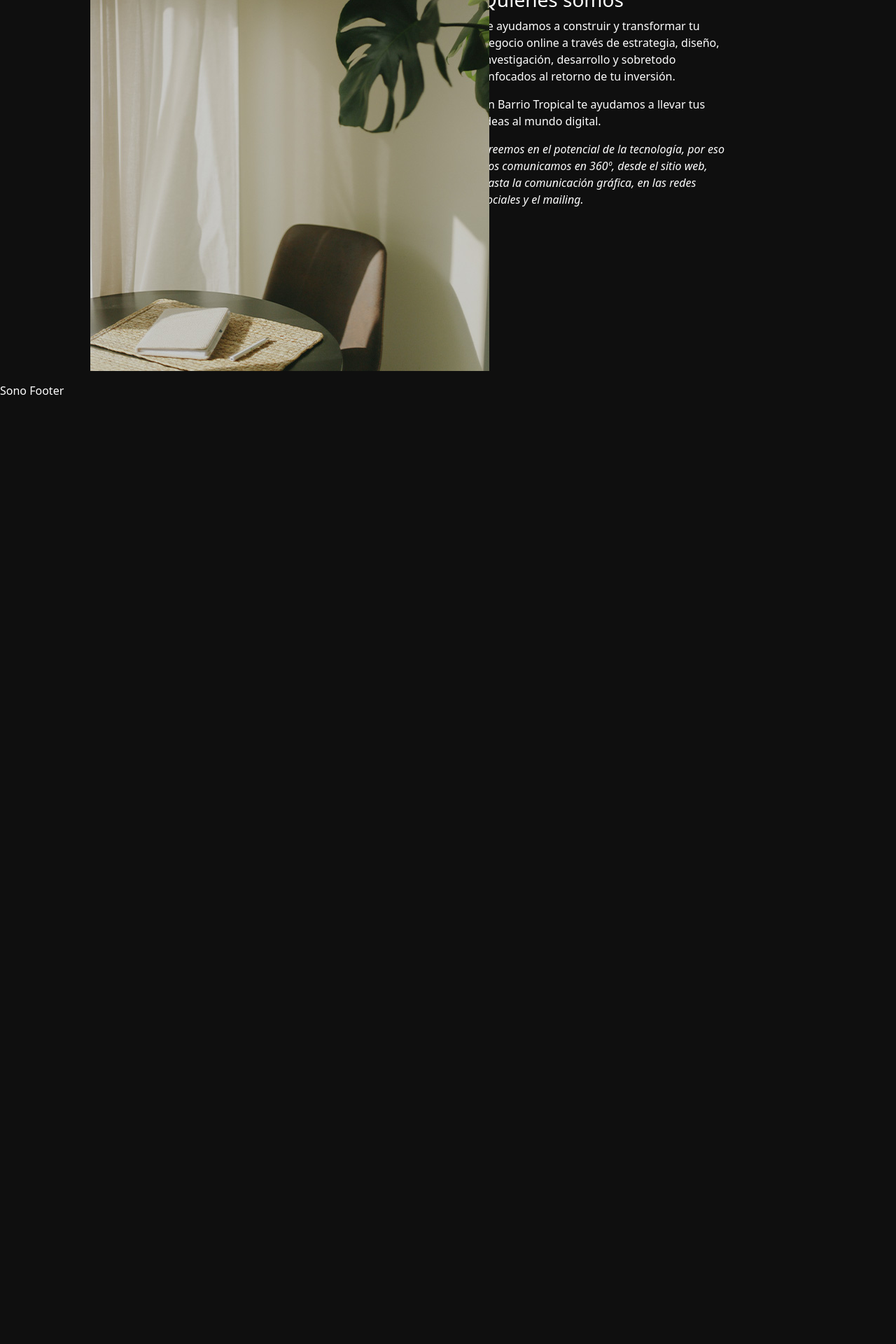
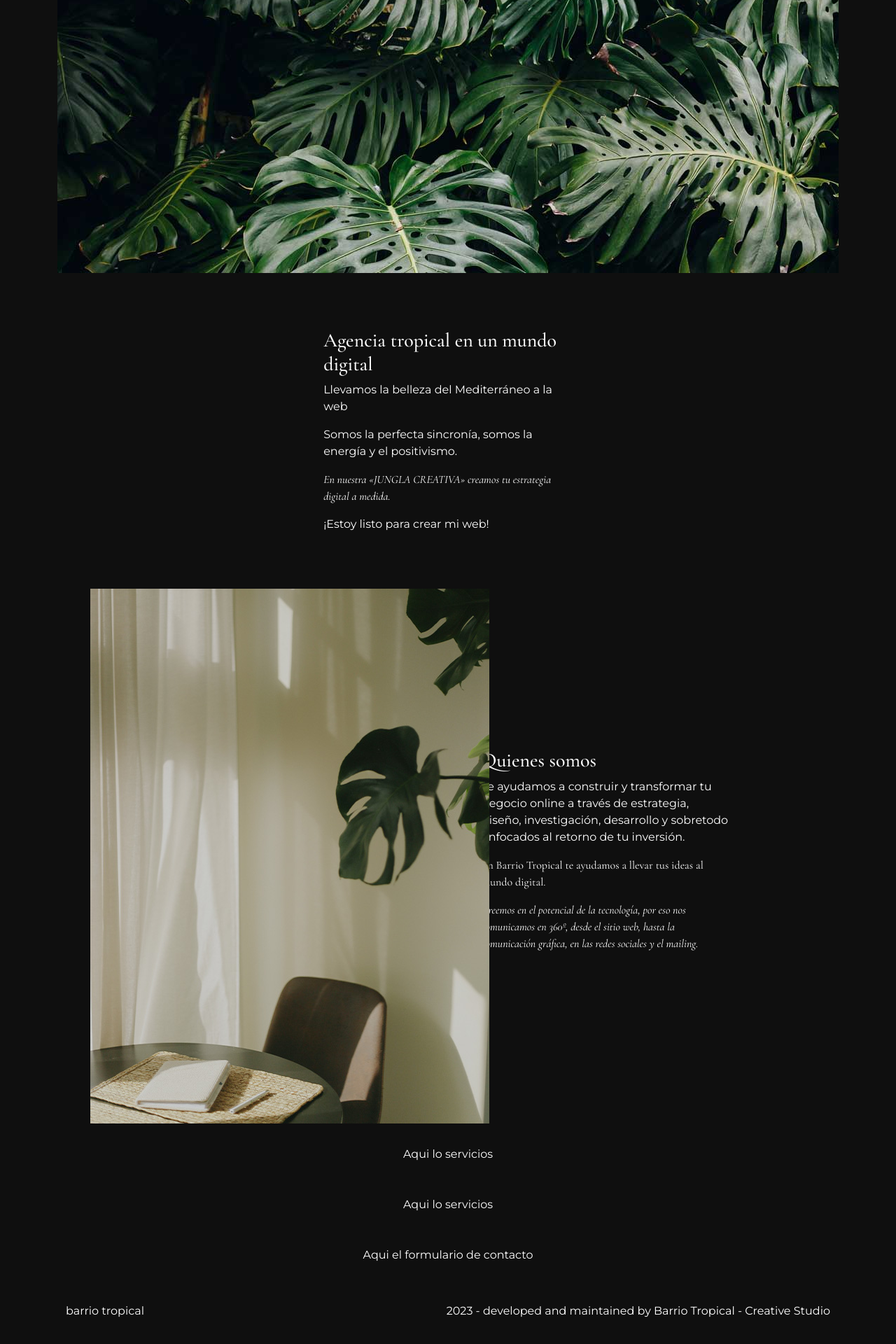
Before and after one commit to BarrioTropical/laravel-vue-router, a Vue app: page / in a window 1280 px wide. Shown: the part 306-2226 px from the top of the page at 70% size. Before the commit the page ends 876 px from the top, so only its background shows below. Built offline with nearby package versions, Linux system fonts and the light colour scheme.

Commit message:
footer + struttura
Signed-off-by: “BarrioTropical” <“barrio>

```diff
--- a/src/assets/styles/main.scss
+++ b/src/assets/styles/main.scss
@@ -12,20 +12,43 @@ $main-font: 'Montserrat', sans-serif;
 //@import 'fortawesome/fontawesome-free/scss/fontawesome.scss';
 //@import 'fortawesome/fontawesome-free/scss/solid.scss';
 
+//Bootstrap & Google Font
 @import 'bootstrap/scss/bootstrap';
+@import url('https://fonts.googleapis.com/css2?family=Montserrat:ital,wght@0,100;0,200;0,300;0,400;0,500;0,600;0,700;0,800;0,900;1,100;1,200;1,300;1,400;1,500;1,600;1,700;1,800;1,900&display=swap');
+@import url('https://fonts.googleapis.com/css2?family=Cormorant+Garamond:ital,wght@0,300;0,400;0,500;0,600;0,700;1,300;1,400;1,500;1,600;1,700&display=swap');
 
+body{
+    background-color: $bg-color;
+    color: $text-color;
+    font-family: 'Montserrat', sans-serif;
+}
+
+a{
+    color: $text-color;
+    text-decoration: none;
+
+    &:hover{
+        color: $light-grey;
+    }
+}
+
+//Text
+.cormorant{
+    font-family: 'Cormorant Garamond', serif;
+}
+
+//Header
 .route-link-active, .active{
     color: #162E25 !important;
 }
 
-body{
-    background-color: $bg-color;
-    color: $text-color;
+//Contact Section
+.bt-contact{
+    background-color: transparent;
+    border: $text-color;
+    border-radius: 20px;
+
 }
-
-
-
-
 
 //Project Section
 .card{
--- a/src/components/ContactForm.vue
+++ b/src/components/ContactForm.vue
@@ -2,9 +2,9 @@
     <section class="contact_me py-5">
         <div class="inner-wrapper">
             <div class="container-fluid text-center">
-                <h2 class="text-uppercase">Contacta con nosotros</h2>
+                <h2 class="p-3 cormorant">Contacta con nosotros</h2>
                 <div class="row">
-                    <form class="col-12 text-start" @submit.prevent="sendForm()">
+                    <form class="col-12 text-start bt-contact" @submit.prevent="sendForm()">
                         <div class="mb-3">
                             <input class="border-0 border-bottom form-control"
                                 type="text" name="name" id="name" placeholder="nombre y apellidos" v-model="name" :class="{'is-invalid': errors.name}" required>
--- a/src/components/FooterComponent.vue
+++ b/src/components/FooterComponent.vue
@@ -5,9 +5,17 @@
 </script>
 
 <template>
-    <div>
-        Sono Footer
-    </div>
+    <footer class="container p-4 rounded">
+      <div class="d-lg-flex justify-content-between">
+        <div>
+          <span>barrio tropical</span>
+        </div>
+        <div class="copyright">
+          <p>2023 - developed and maintained by <a href="https://barriotropical.com/" target="_blank">Barrio Tropical - Creative Studio</a></p>
+        </div>
+
+      </div>
+    </footer>
 </template>
 
 
--- a/src/components/HeaderComponent.vue
+++ b/src/components/HeaderComponent.vue
@@ -30,7 +30,7 @@
     <header>
         <nav class="navbar navbar-expand-lg bg-body-tertiary">
   <div class="container-fluid container">
-    <a class="navbar-brand text-white" href="#">barrio tropical</a>
+    <a class="navbar-brand text-white" href="/">barrio tropical</a>
     <button class="navbar-toggler" type="button" data-bs-toggle="collapse" data-bs-target="#navbarSupportedContent" aria-controls="navbarSupportedContent" aria-expanded="false" aria-label="Toggle navigation">
       <span class="navbar-toggler-icon"></span>
     </button>
--- a/src/pages/AboutUs.vue
+++ b/src/pages/AboutUs.vue
@@ -1,31 +1,23 @@
 <template>
+
 <!-- ======= About Section ======= -->
 <section id="about" class="about p-3 container">
   <div class="container-fluid">
-
     <div class="row justify-content-center">
       <div class="col-xl-5 col-lg-6 video-box d-flex justify-content-center align-items-stretch position-relative">
-            <img src="../assets/img/About-1.jpg" class="rounded mx-auto d-block" alt="Quienes somos">
+        <img src="../assets/img/About-1.jpg" alt="Quienes somos">
       </div>
-
       <div class="col-xl-5 col-lg-6 icon-boxes d-flex flex-column align-items-stretch justify-content-center py-5 px-lg-5">
-            <h3>Quienes somos</h3>
+        <h3 class="cormorant">Quienes somos</h3>
         <p>Te ayudamos a construir y transformar tu negocio online a través de estrategia, diseño, investigación, desarrollo y sobretodo enfocados al retorno de tu inversión.</p>
-
-            <div class="icon-box">
-              <div class="icon"><i class="bx bx-fingerprint"></i></div>
-              <p class="description">En Barrio Tropical te ayudamos a llevar tus ideas al mundo digital.</p>
-            </div>
-
-            <div class="icon-box">
-              <div class="icon"><i class="bx bx-gift"></i></div>
-              <p class="description"><em>Creemos en el potencial de la tecnología, por eso nos comunicamos en 360º, desde el sitio web, hasta la comunicación gráfica, en las redes sociales y el mailing.</em></p>
-            </div>
+        <p class="description cormorant" >En Barrio Tropical te ayudamos a llevar tus ideas al mundo digital.</p>
+        <p class="description cormorant"><em>Creemos en el potencial de la tecnología, por eso nos comunicamos en 360º, desde el sitio web, hasta la comunicación gráfica, en las redes sociales y el mailing.</em></p>
       </div>
     </div>
   </div>
 </section>
 <!-- End About Section -->
+
 </template>
 
 <script>
--- a/src/pages/ContactUs.vue
+++ b/src/pages/ContactUs.vue
@@ -2,13 +2,13 @@
     <section>
     <div class="row">
         <div class="col-12">
-        <h1 class="mt-5 mb-3">
+        <h1 class="mt-5 mt-3 text-center cormorant">
             Contáctanos
         </h1>
         <ContactForm />
         </div>
         <div>
-        <h3>¿Donde nos vemos?</h3>
+        <h3 class="cormorant">¿Donde nos vemos?</h3>
         <p>Carrer de Bailèn, 08009 - Barcelona, España</p>
         <iframe src="https://www.google.com/maps/embed?pb=!1m18!1m12!1m3!1d2992.9040309133165!2d2.1674489509820107!3d41.397890479161326!2m3!1f0!2f0!3f0!3m2!1i1024!2i768!4f13.1!3m3!1m2!1s0x12a4a38dcc8e8be1%3A0xac481c8ac4f6fc60!2sBarrio%20Tropical!5e0!3m2!1sit!2ses!4v1674226590902!5m2!1sit!2ses" width="100%" height="250" style="border:0;" allowfullscreen="" loading="lazy" referrerpolicy="no-referrer-when-downgrade"></iframe>
       </div>
--- a/src/pages/HomePage.vue
+++ b/src/pages/HomePage.vue
@@ -1,33 +1,73 @@
 <template>
+<!-- ======= Hero Section ======= -->
+<div class="bt-jumbotron mb-3">
+  <h1 class="display-4">agencia de marketing digital</h1>
+  <p class="lead text-uppercase"> Somos tu estudio creativo de web, diseño y marketing</p>
+  <p class="lead">
+    <a class="bt-btn" href="/contact-us" role="button">Contáctanos</a>
+  </p>
+</div>
+<!-- End Hero Section -->
+
+<!-- ======= Value Section ======= -->
+<section id="value" class="about p-3 container">
+  <div class="container-fluid">
+    <div class="row justify-content-center">
+      <div class="col-xl-5 col-lg-6 icon-boxes d-flex flex-column align-items-stretch justify-content-center py-5 px-lg-5">
+        <h3 class="cormorant">Agencia tropical en un mundo digital</h3>
+        <p>Llevamos la belleza del Mediterráneo a la web</p>
+        <p>Somos la perfecta sincronía, somos la energía y el positivismo.</p>
+        <p class="cormorant"><em>En nuestra «JUNGLA CREATIVA» creamos tu estrategia digital a medida.</em></p>
+        <a class="bt-btn" href="/contact-us" role="button">¡Estoy listo para crear mi web!</a>
+      </div>
+    </div>
+  </div>
+</section>
+<!-- End Value Section -->
+
+
 <!-- ======= About Section ======= -->
 <section id="about" class="about p-3 container">
   <div class="container-fluid">
-
     <div class="row justify-content-center">
       <div class="col-xl-5 col-lg-6 video-box d-flex justify-content-center align-items-stretch position-relative">
         <img src="../assets/img/About-1.jpg" alt="Quienes somos">
       </div>
-
       <div class="col-xl-5 col-lg-6 icon-boxes d-flex flex-column align-items-stretch justify-content-center py-5 px-lg-5">
-            <h3>Quienes somos</h3>
+        <h3 class="cormorant">Quienes somos</h3>
         <p>Te ayudamos a construir y transformar tu negocio online a través de estrategia, diseño, investigación, desarrollo y sobretodo enfocados al retorno de tu inversión.</p>
-
-            <div class="icon-box">
-              <div class="icon"><i class="bx bx-fingerprint"></i></div>
-              <p class="description">En Barrio Tropical te ayudamos a llevar tus ideas al mundo digital.</p>
-            </div>
-
-            <div class="icon-box">
-              <div class="icon"><i class="bx bx-gift"></i></div>
-              <p class="description"><em>Creemos en el potencial de la tecnología, por eso nos comunicamos en 360º, desde el sitio web, hasta la comunicación gráfica, en las redes sociales y el mailing.</em></p>
-            </div>
-
+        <p class="description cormorant" >En Barrio Tropical te ayudamos a llevar tus ideas al mundo digital.</p>
+        <p class="description cormorant"><em>Creemos en el potencial de la tecnología, por eso nos comunicamos en 360º, desde el sitio web, hasta la comunicación gráfica, en las redes sociales y el mailing.</em></p>
       </div>
     </div>
-
   </div>
 </section>
 <!-- End About Section -->
+
+<!-- ======= Service Section ======= -->
+<section id="service" class="service p-3 container">
+  <div class="container-fluid">
+    <p class="text-center">Aqui lo servicios</p>
+  </div>
+</section>
+<!-- End Service Section -->
+
+
+<!-- ======= Project Section ======= -->
+<section id="service" class="service p-3 container">
+  <div class="container-fluid">
+    <p class="text-center">Aqui lo servicios</p>
+  </div>
+</section>
+<!-- End Project Section -->
+
+<!-- ======= Contact Section ======= -->
+<section id="service" class="service p-3 container">
+  <div class="container-fluid">
+    <p class="text-center">Aqui el formulario de contacto</p>
+  </div>
+</section>
+<!-- End Contact Section -->
 
 
 
@@ -40,5 +80,10 @@
 </script>
 
 <style lang="scss" scoped>
-
+.bt-jumbotron{
+  background-image: url('../assets/img/jumbo.jpg');
+  padding: 3%;
+  height: 80vh;
+  text-align: center;
+}
 </style>
```
Also changed, not shown: src/assets/img/jumbo.jpg (added). Lines whose indentation alone changed are shown as unchanged.
